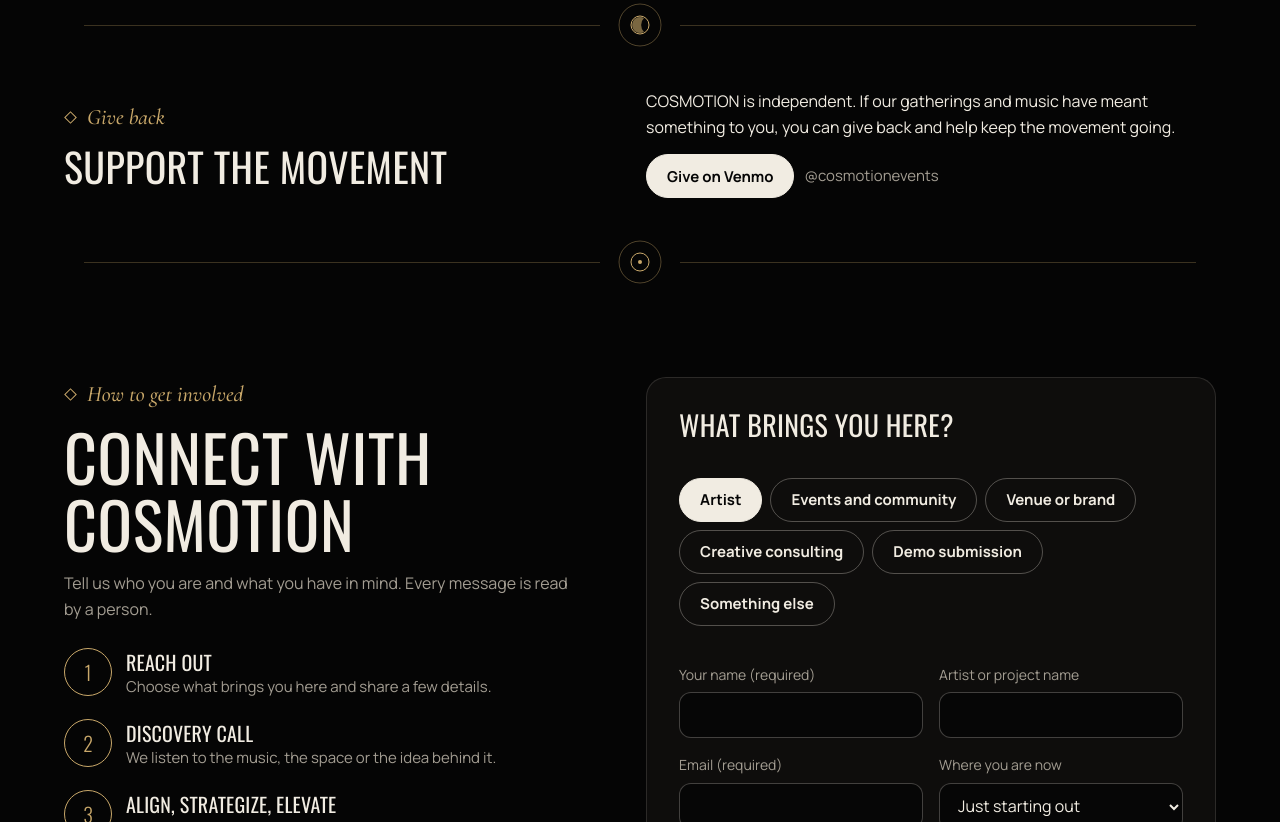
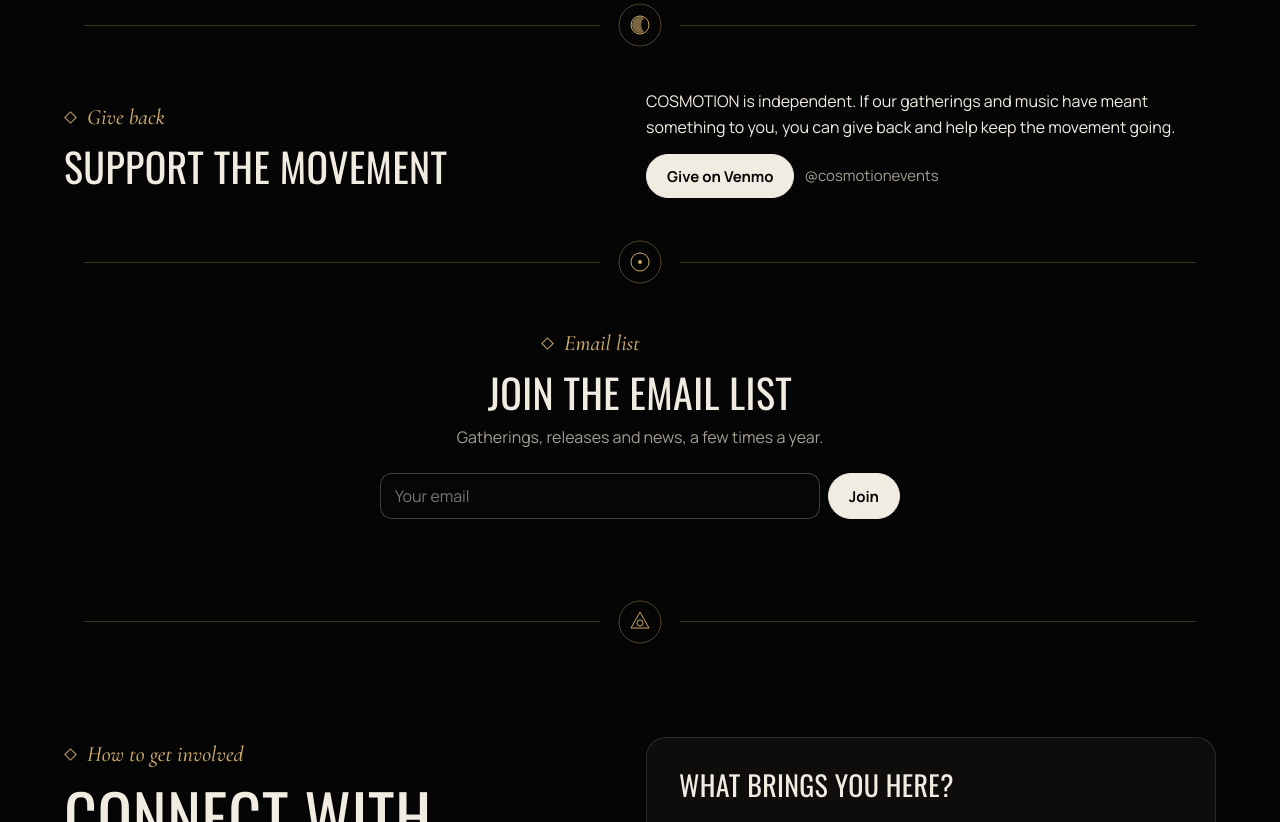
Before and after one commit to thomaszente/cosmotion, a plain HTML site: page index.html in a window 1280 px wide. Shown: the part 7913-8735 px from the top of the page. Drawn offline with nearby package versions, Linux system fonts and the light colour scheme; animation ran at ten frames a second; a script that the page names is missing.

Commit message:
Add simple Join the email list section
Co-Authored-By: Claude Opus 5.5 <noreply@anthropic.com>
Claude-Session: https://claude.ai/code/session_013hcodcwysfCRbCKN2EFxkz

```diff
--- a/index.html
+++ b/index.html
@@ -264,7 +264,7 @@ body::after{content:"";position:fixed;inset:0;pointer-events:none;z-index:60;opa
 .soc svg{width:20px;height:20px}
 .fmail{margin:0;color:var(--dim);font-size:14px}
 @media(max-width:600px){.chatin{grid-template-columns:minmax(0,1fr);justify-items:start}}
-#merch,#give,#chat{padding-block:clamp(36px,5vw,64px)}
+#merch,#give,#chat,#list{padding-block:clamp(36px,5vw,64px)}
 #merch h2,#give h2,#chat h2{font-size:clamp(28px,3.4vw,40px)}
 #merch .mgrid{margin-top:22px;max-width:820px}
 #merch .mcard{padding:20px}
@@ -444,8 +444,7 @@ body::after{content:"";position:fixed;inset:0;pointer-events:none;z-index:60;opa
       <h2>The center of everything</h2>
       <p style="margin-top:16px">Over a decade, COSMOTION has grown into a network of artists, musicians, dancers, creators and cultural innovators. It reaches past the dance floor: people connected by curiosity, creativity, music and the wish for experiences that mean something.</p>
       <div class="joinrow"><a class="btn solid" href="https://chat.whatsapp.com/HwpOcgHgd6XAB28QJB5ysp">Join the chat on WhatsApp</a></div>
-      <form class="lform" id="lform" novalidate><label for="l-email" style="position:absolute;left:-9999px">Email for the list</label><input type="email" id="l-email" placeholder="Your email for the list" autocomplete="email"><button class="btn" type="submit">Join the list</button></form>
-      <p class="lmsg" id="lmsg" role="status"></p>
+      <a class="btn" href="#list" style="margin-top:10px">Join the email list</a>
     </div>
     <div class="fig commfig" id="cfwrap"><canvas id="comm" aria-label="A constellation of the community: tap to add your light"></canvas><span class="tip" id="ctip">Tap to add your light</span></div>
   </div>
@@ -478,6 +477,15 @@ body::after{content:"";position:fixed;inset:0;pointer-events:none;z-index:60;opa
       <p>COSMOTION is independent. If our gatherings and music have meant something to you, you can give back and help keep the movement going.</p>
       <div style="display:flex;flex-wrap:wrap;gap:10px;align-items:center;margin-top:8px"><a class="btn solid" href="https://account.venmo.com/u/cosmotionevents">Give on Venmo</a><span class="mute" style="font-size:15px">@cosmotionevents</span></div>
     </div>
+  </div>
+</section>
+<section class="band" id="list">
+  <div class="wrap" style="max-width:720px;text-align:center">
+    <p class="kick">Email list</p>
+    <h2 style="font-size:clamp(28px,3.4vw,40px)">Join the email list</h2>
+    <p class="mute" style="margin:12px auto 0">Gatherings, releases and news, a few times a year.</p>
+    <form class="lform" id="lform" novalidate style="margin:22px auto 0;justify-content:center"><label for="l-email" style="position:absolute;left:-9999px">Your email</label><input type="email" id="l-email" placeholder="Your email" autocomplete="email"><button class="btn solid" type="submit">Join</button></form>
+    <p class="lmsg" id="lmsg" role="status"></p>
   </div>
 </section>
 <section class="band" id="connect">
```
